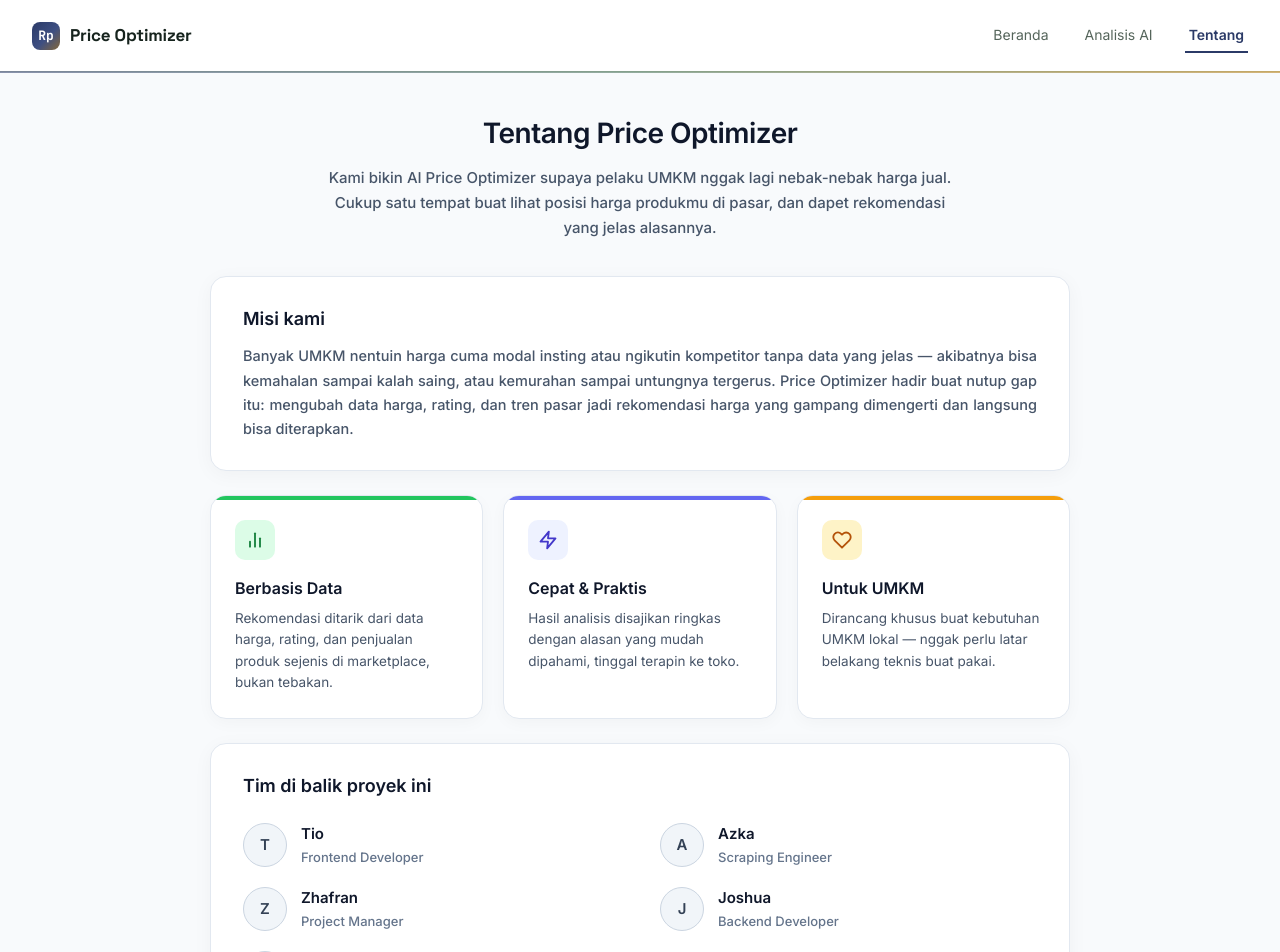
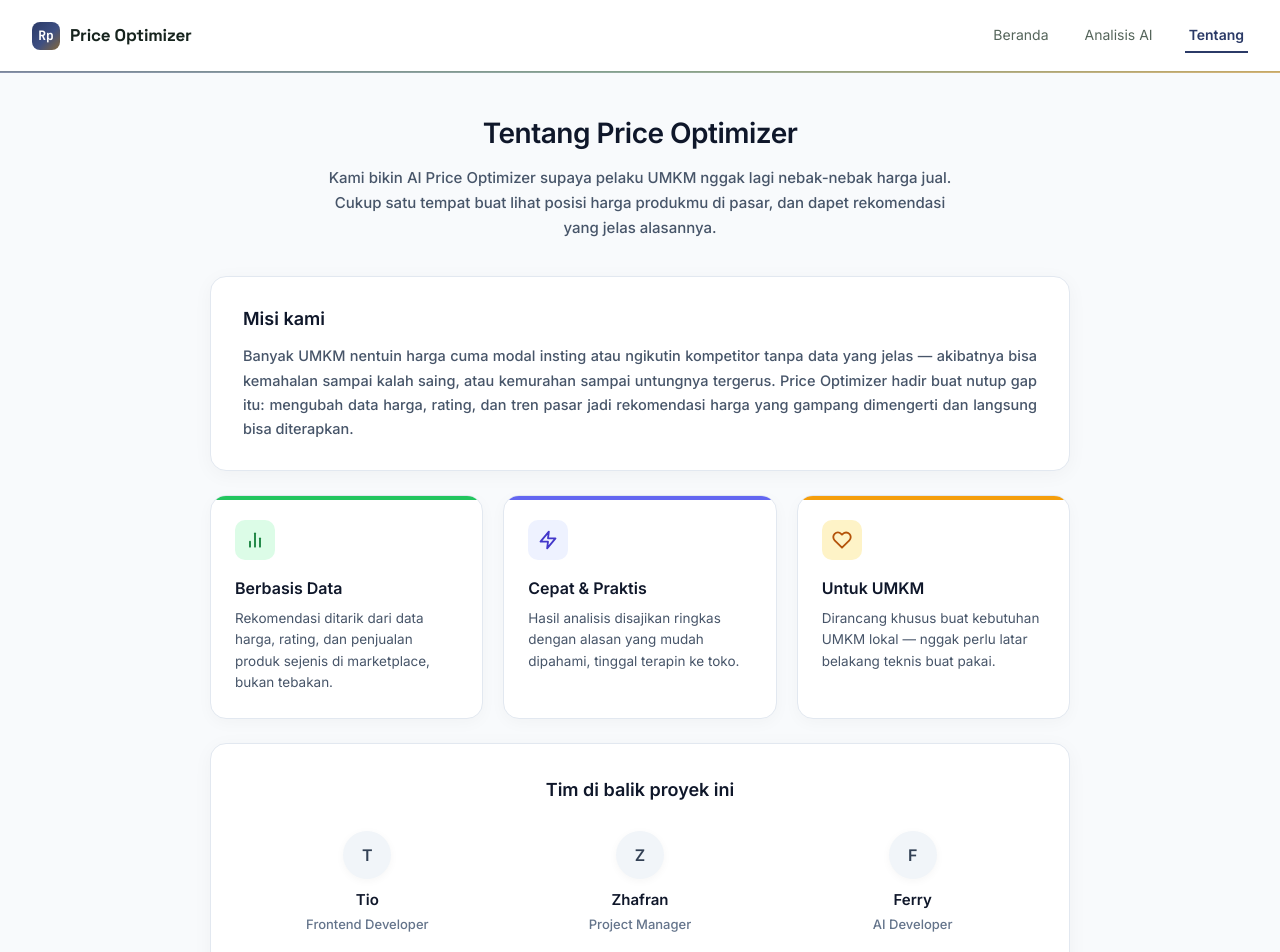
Before and after one commit to Josh682/AIKOBI, a Next.js app in the folder apps/web/: page /tentang in a window 1280 px wide. Shown: the top 952 px of the page. Built offline with nearby package versions, Linux system fonts and the light colour scheme.

Commit message:
style(tentang): update team grid layout to 2-tier (3 top, 2 bottom) with centered icons and updated roles for Zhafran and Azka

```diff
--- a/apps/web/app/tentang/page.tsx
+++ b/apps/web/app/tentang/page.tsx
@@ -7,13 +7,13 @@ export const metadata: Metadata = {
 };
 
 export default function TentangPage() {
-  const leftTeam = [
+  const topTeam = [
     { name: 'Tio', role: 'Frontend Developer', initial: 'T' },
     { name: 'Zhafran', role: 'Project Manager', initial: 'Z' },
     { name: 'Ferry', role: 'AI Developer', initial: 'F' },
   ];
 
-  const rightTeam = [
+  const bottomTeam = [
     { name: 'Azka', role: 'Scraping Engineer', initial: 'A' },
     { name: 'Joshua', role: 'Backend Developer', initial: 'J' },
   ];
@@ -108,51 +108,44 @@ export default function TentangPage() {
             </div>
           </div>
 
-          {/* Card 3: Tim di balik proyek ini */}
-          <div style={{ background: '#FFFFFF', paddingTop: '28px', paddingBottom: '28px', paddingLeft: '32px', paddingRight: '32px', borderRadius: '16px', border: '1px solid #E2E8F0', boxShadow: '0 4px 20px rgba(0,0,0,0.04)', marginTop: '0px', marginBottom: '32px', marginLeft: '0px', marginRight: '0px' }}>
-            <h2 style={{ fontSize: '18px', fontWeight: 800, color: '#0F172A', marginTop: '0px', marginBottom: '24px', marginLeft: '0px', marginRight: '0px' }}>
+          {/* Card 3: Tim di balik proyek ini (2-Tier Centered Grid) */}
+          <div style={{ background: '#FFFFFF', paddingTop: '32px', paddingBottom: '32px', paddingLeft: '32px', paddingRight: '32px', borderRadius: '16px', border: '1px solid #E2E8F0', boxShadow: '0 4px 20px rgba(0,0,0,0.04)', marginTop: '0px', marginBottom: '32px', marginLeft: '0px', marginRight: '0px' }}>
+            <h2 style={{ fontSize: '18px', fontWeight: 800, color: '#0F172A', marginTop: '0px', marginBottom: '28px', marginLeft: '0px', marginRight: '0px', textAlign: 'center' }}>
               Tim di balik proyek ini
             </h2>
 
-            {/* 2-Column Grid Layout: 3 Members Left, 2 Members Right */}
-            <div style={{ display: 'grid', gridTemplateColumns: 'repeat(auto-fit, minmax(320px, 1fr))', gap: '24px 40px' }}>
-              {/* Left Column (3 Members) */}
-              <div style={{ display: 'flex', flexDirection: 'column', gap: '20px' }}>
-                {leftTeam.map((member, idx) => (
-                  <div key={idx} style={{ display: 'flex', alignItems: 'center', gap: '14px' }}>
-                    <div style={{ width: '44px', height: '44px', borderRadius: '50%', background: '#F1F5F9', color: '#334155', display: 'flex', alignItems: 'center', justifyContent: 'center', fontWeight: 800, fontSize: '15px', border: '1px solid #CBD5E1', flexShrink: 0 }}>
+            {/* Top Row: 3 Members */}
+            <div style={{ display: 'grid', gridTemplateColumns: 'repeat(auto-fit, minmax(200px, 1fr))', gap: '24px', marginTop: '0px', marginBottom: '32px', marginLeft: '0px', marginRight: '0px' }}>
+              {topTeam.map((member, idx) => (
+                <div key={idx} style={{ display: 'flex', flexDirection: 'column', alignItems: 'center', textAlign: 'center' }}>
+                  <div style={{ width: '48px', height: '48px', borderRadius: '50%', background: '#F1F5F9', color: '#334155', display: 'flex', alignItems: 'center', justifyContent: 'center', fontWeight: 800, fontSize: '16px', border: '1px.5 solid #CBD5E1', marginTop: '0px', marginBottom: '10px', marginLeft: '0px', marginRight: '0px', boxShadow: '0 2px 8px rgba(0,0,0,0.04)' }}>
                     {member.initial}
                   </div>
-                    <div>
-                      <div style={{ fontSize: '15px', fontWeight: 800, color: '#0F172A', marginTop: '0px', marginBottom: '2px', marginLeft: '0px', marginRight: '0px' }}>
+                  <div style={{ fontSize: '15px', fontWeight: 800, color: '#0F172A', marginTop: '0px', marginBottom: '3px', marginLeft: '0px', marginRight: '0px' }}>
                     {member.name}
                   </div>
                   <div style={{ fontSize: '13px', color: '#64748B', fontWeight: 500, marginTop: '0px', marginBottom: '0px', marginLeft: '0px', marginRight: '0px' }}>
                     {member.role}
                   </div>
                 </div>
-                  </div>
               ))}
             </div>
 
-              {/* Right Column (2 Members) */}
-              <div style={{ display: 'flex', flexDirection: 'column', gap: '20px' }}>
-                {rightTeam.map((member, idx) => (
-                  <div key={idx} style={{ display: 'flex', alignItems: 'center', gap: '14px' }}>
-                    <div style={{ width: '44px', height: '44px', borderRadius: '50%', background: '#F1F5F9', color: '#334155', display: 'flex', alignItems: 'center', justifyContent: 'center', fontWeight: 800, fontSize: '15px', border: '1px solid #CBD5E1', flexShrink: 0 }}>
+            {/* Bottom Row: 2 Members (Centered) */}
+            <div style={{ display: 'flex', justifyContent: 'center', gap: '64px', marginTop: '0px', marginBottom: '0px', marginLeft: '0px', marginRight: '0px', flexWrap: 'wrap' }}>
+              {bottomTeam.map((member, idx) => (
+                <div key={idx} style={{ display: 'flex', flexDirection: 'column', alignItems: 'center', textAlign: 'center', minWidth: '150px' }}>
+                  <div style={{ width: '48px', height: '48px', borderRadius: '50%', background: '#F1F5F9', color: '#334155', display: 'flex', alignItems: 'center', justifyContent: 'center', fontWeight: 800, fontSize: '16px', border: '1px.5 solid #CBD5E1', marginTop: '0px', marginBottom: '10px', marginLeft: '0px', marginRight: '0px', boxShadow: '0 2px 8px rgba(0,0,0,0.04)' }}>
                     {member.initial}
                   </div>
-                    <div>
-                      <div style={{ fontSize: '15px', fontWeight: 800, color: '#0F172A', marginTop: '0px', marginBottom: '2px', marginLeft: '0px', marginRight: '0px' }}>
+                  <div style={{ fontSize: '15px', fontWeight: 800, color: '#0F172A', marginTop: '0px', marginBottom: '3px', marginLeft: '0px', marginRight: '0px' }}>
                     {member.name}
                   </div>
                   <div style={{ fontSize: '13px', color: '#64748B', fontWeight: 500, marginTop: '0px', marginBottom: '0px', marginLeft: '0px', marginRight: '0px' }}>
                     {member.role}
                   </div>
                 </div>
-                  </div>
               ))}
-              </div>
             </div>
           </div>
         </main>
```
Lines whose indentation alone changed are shown as unchanged.
